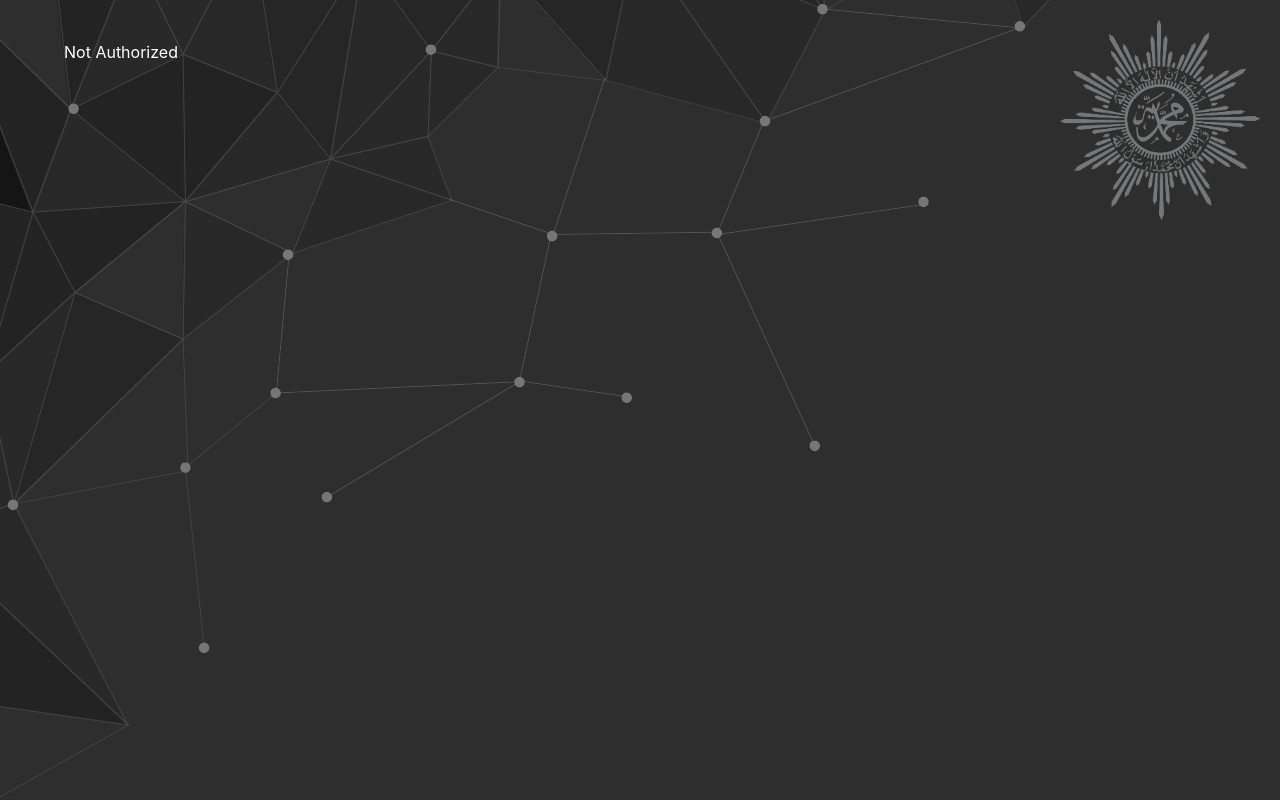
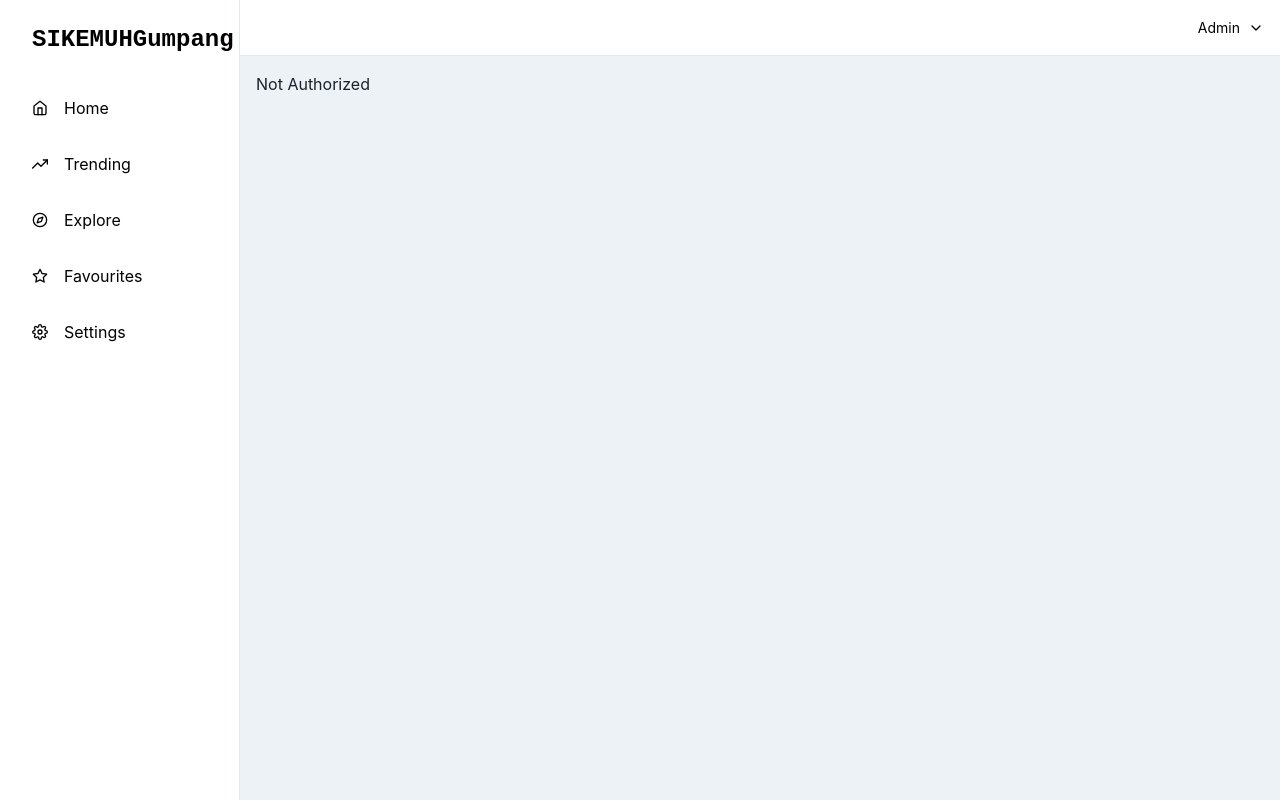
Before and after one commit to nabilaba/AdminSIKEMUHGumpang, a React (Vite) app in the folder frontend/: page /dashboard in a window 1280 px wide. Built offline with nearby package versions, Linux system fonts and the light colour scheme.

Commit message:
added sidebar and logout

```diff
--- a/frontend/src/App.jsx
+++ b/frontend/src/App.jsx
@@ -3,13 +3,24 @@ import Home from "./pages/Home";
 import Root from "./templates/Root";
 import Dashboard from "./pages/Dashboard";
 import Protected from "./templates/Protected";
+import SidebarWithHeader from "./templates/Sidebar";
 
 function App() {
   return (
     <Routes>
       <Route path="/" element={<Root />}>
         <Route index element={<Home />} />
-        <Route path="dashboard" element={<Protected><Dashboard /></Protected>} />
+        <Route path="*" element={<div>Not Found</div>} />
+      </Route>
+      <Route path="dashboard" element={<SidebarWithHeader />}>
+        <Route
+          index
+          element={
+            <Protected>
+              <Dashboard />
+            </Protected>
+          }
+        />
         <Route path="*" element={<div>Not Found</div>} />
       </Route>
     </Routes>
--- a/frontend/src/helpers/Auth.jsx
+++ b/frontend/src/helpers/Auth.jsx
@@ -8,6 +8,7 @@ export const useTokenStore = create(
     (set) => ({
       token: null,
       setToken: (token) => set({ token }),
+      removeToken: () => set({ token: null }),
     }),
     {
       name: "token-storage",
--- /dev/null
+++ b/frontend/src/templates/Sidebar.jsx
@@ -0,0 +1,205 @@
+import {
+  IconButton,
+  Box,
+  CloseButton,
+  Flex,
+  HStack,
+  VStack,
+  Icon,
+  Text,
+  Drawer,
+  DrawerContent,
+  useDisclosure,
+  Menu,
+  MenuButton,
+  MenuDivider,
+  MenuItem,
+  MenuList,
+} from "@chakra-ui/react";
+import {
+  FiHome,
+  FiTrendingUp,
+  FiCompass,
+  FiStar,
+  FiSettings,
+  FiMenu,
+  FiChevronDown,
+} from "react-icons/fi";
+import { Outlet } from "react-router-dom";
+import { useTokenStore } from "../helpers/Auth";
+import { useNavigate } from "react-router-dom";
+
+const LinkItems = [
+  { name: "Home", icon: FiHome },
+  { name: "Trending", icon: FiTrendingUp },
+  { name: "Explore", icon: FiCompass },
+  { name: "Favourites", icon: FiStar },
+  { name: "Settings", icon: FiSettings },
+];
+
+const SidebarContent = ({ onClose, ...rest }) => {
+  return (
+    <Box
+      transition="3s ease"
+      bg="white"
+      color="black"
+      borderRight="1px"
+      borderRightColor="gray.200"
+      w={{ base: "full", md: 60 }}
+      pos="fixed"
+      h="full"
+      {...rest}
+    >
+      <Flex h="20" alignItems="center" mx="8" justifyContent="space-between">
+        <Text fontSize="2xl" fontFamily="monospace" fontWeight="bold">
+          SIKEMUHGumpang
+        </Text>
+        <CloseButton display={{ base: "flex", md: "none" }} onClick={onClose} />
+      </Flex>
+      {LinkItems.map((link) => (
+        <NavItem key={link.name} icon={link.icon}>
+          {link.name}
+        </NavItem>
+      ))}
+    </Box>
+  );
+};
+
+const NavItem = ({ icon, children, ...rest }) => {
+  return (
+    <Box
+      as="a"
+      href="#"
+      style={{ textDecoration: "none" }}
+      _focus={{ boxShadow: "none" }}
+    >
+      <Flex
+        align="center"
+        p="4"
+        mx="4"
+        borderRadius="lg"
+        role="group"
+        cursor="pointer"
+        _hover={{
+          bg: "cyan.400",
+          color: "white",
+        }}
+        {...rest}
+      >
+        {icon && (
+          <Icon
+            mr="4"
+            fontSize="16"
+            _groupHover={{
+              color: "white",
+            }}
+            as={icon}
+          />
+        )}
+        {children}
+      </Flex>
+    </Box>
+  );
+};
+
+const MobileNav = ({ onOpen, ...rest }) => {
+  const navigate = useNavigate();
+  const removeToken = () => {
+    useTokenStore.getState().removeToken();
+    navigate("/");
+  };
+
+  return (
+    <Flex
+      ml={{ base: 0, md: 60 }}
+      px={{ base: 4, md: 4 }}
+      height="14"
+      alignItems="center"
+      bg="white"
+      color="black"
+      borderBottomWidth="1px"
+      borderBottomColor="gray.200"
+      justifyContent={{ base: "space-between", md: "flex-end" }}
+      {...rest}
+    >
+      <IconButton
+        display={{ base: "flex", md: "none" }}
+        onClick={onOpen}
+        variant="outline"
+        aria-label="open menu"
+        icon={<FiMenu />}
+      />
+
+      <Text
+        display={{ base: "flex", md: "none" }}
+        fontSize="2xl"
+        fontFamily="monospace"
+        fontWeight="bold"
+      >
+        SIKEMUHGumpang
+      </Text>
+
+      <Flex alignItems={"center"}>
+        <Menu>
+          <MenuButton
+            py={2}
+            transition="all 0.3s"
+            _focus={{ boxShadow: "none" }}
+          >
+            <HStack>
+              <VStack
+                display={{ base: "none", md: "flex" }}
+                alignItems="flex-start"
+                spacing="1px"
+              >
+                <Text fontSize="sm">Admin</Text>
+              </VStack>
+              <Box display={{ base: "none", md: "flex" }}>
+                <FiChevronDown />
+              </Box>
+            </HStack>
+          </MenuButton>
+          <MenuList bg="white" color="black" borderColor="gray.200">
+            <MenuItem>Profile</MenuItem>
+            <MenuItem>Settings</MenuItem>
+            <MenuItem>Billing</MenuItem>
+            <MenuDivider />
+            <MenuItem onClick={removeToken}>Keluar</MenuItem>
+          </MenuList>
+        </Menu>
+      </Flex>
+    </Flex>
+  );
+};
+
+const SidebarWithHeader = () => {
+  const { isOpen, onOpen, onClose } = useDisclosure();
+
+  return (
+    <Box minH="100vh" bg="gray.100">
+      <SidebarContent
+        onClose={() => onClose}
+        display={{ base: "none", md: "block" }}
+      />
+      <Drawer
+        isOpen={isOpen}
+        placement="left"
+        onClose={onClose}
+        returnFocusOnClose={false}
+        onOverlayClick={onClose}
+        size="full"
+      >
+        <DrawerContent>
+          <SidebarContent onClose={onClose} />
+        </DrawerContent>
+      </Drawer>
+      {/* mobilenav */}
+      <MobileNav onOpen={onOpen} />
+      <Box ml={{ base: 0, md: 60 }} p="4">
+        <Outlet />
+      </Box>
+    </Box>
+  );
+};
+
+export default SidebarWithHeader;
```
